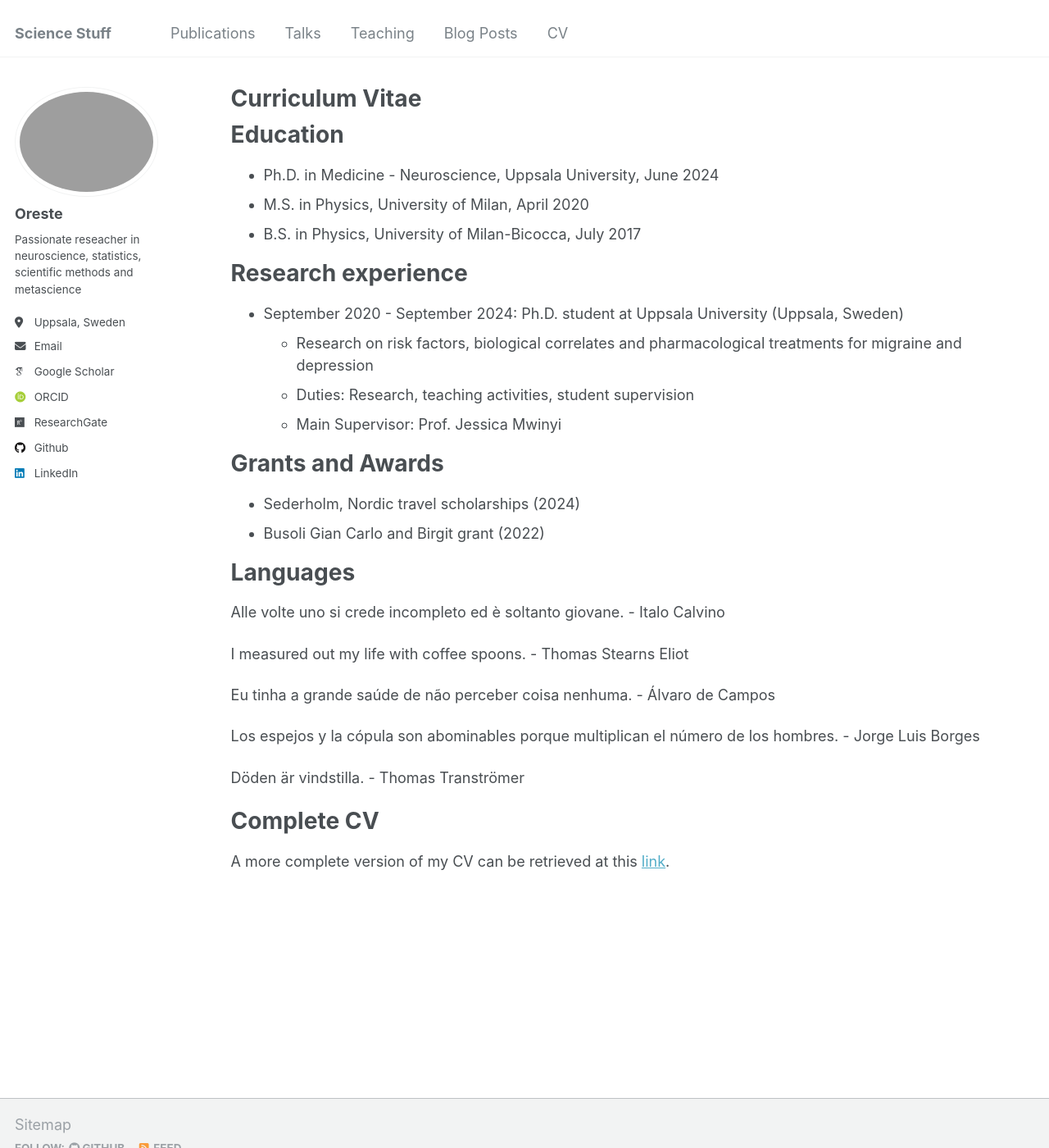
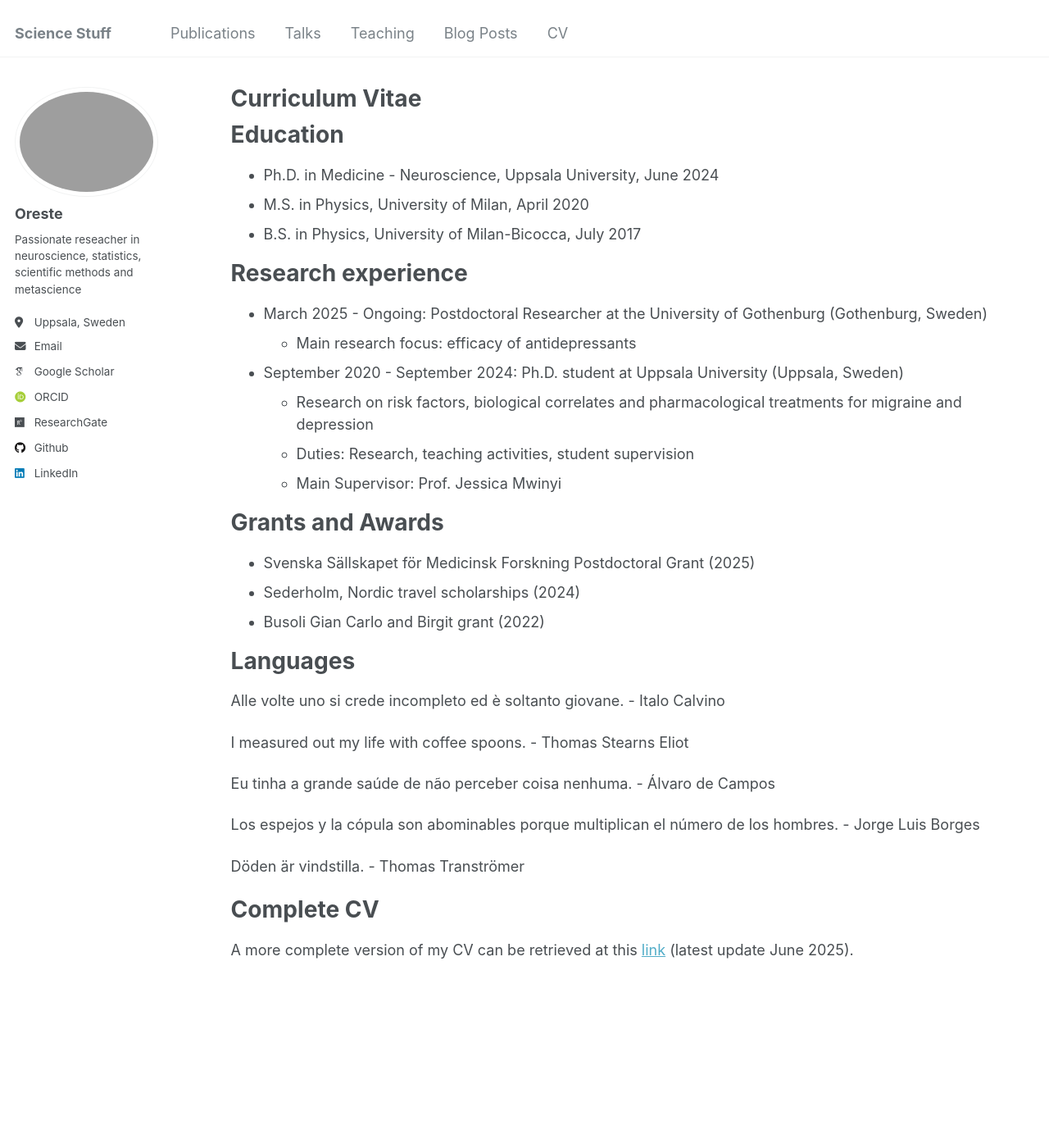
Before and after one commit to OresteAffatato/oresteaffatato.github.io, a Jekyll site: the page built from _pages/cv.md, in a window 1280 px wide and 1400 px high. Shown: the whole window at 82% size. Built offline with Jekyll 4.4.1, drawn with Linux system fonts in a browser that asks for light colours; some web fonts are replaced.

Commit message:
Updating CV

```diff
--- a/_pages/cv.md
+++ b/_pages/cv.md
@@ -17,6 +17,8 @@ Education
 
 Research experience
 ======
+* March 2025 - Ongoing: Postdoctoral Researcher at the University of Gothenburg (Gothenburg, Sweden)
+  * Main research focus: efficacy of antidepressants
 * September 2020 - September 2024: Ph.D. student at Uppsala University (Uppsala, Sweden)
   * Research on risk factors, biological correlates and pharmacological treatments for migraine and depression
   * Duties: Research, teaching activities, student supervision
@@ -24,6 +26,7 @@ Research experience
 
 Grants and Awards
 ======
+* Svenska Sällskapet för Medicinsk Forskning Postdoctoral Grant (2025)
 * Sederholm, Nordic travel scholarships (2024)
 * Busoli Gian Carlo and Birgit grant (2022)
 
@@ -42,4 +45,4 @@ Döden är vindstilla. - Thomas Tranströmer
 
 Complete CV
 ======
-A more complete version of my CV can be retrieved at this <a href="http://oresteaffatato.github.io/files/AcademicCV.pdf" title="hp">link</a>.
+A more complete version of my CV can be retrieved at this <a href="http://oresteaffatato.github.io/files/AcademicCV.pdf" title="hp">link</a> (latest update June 2025).
```
Also changed, not shown: 1 other file.
